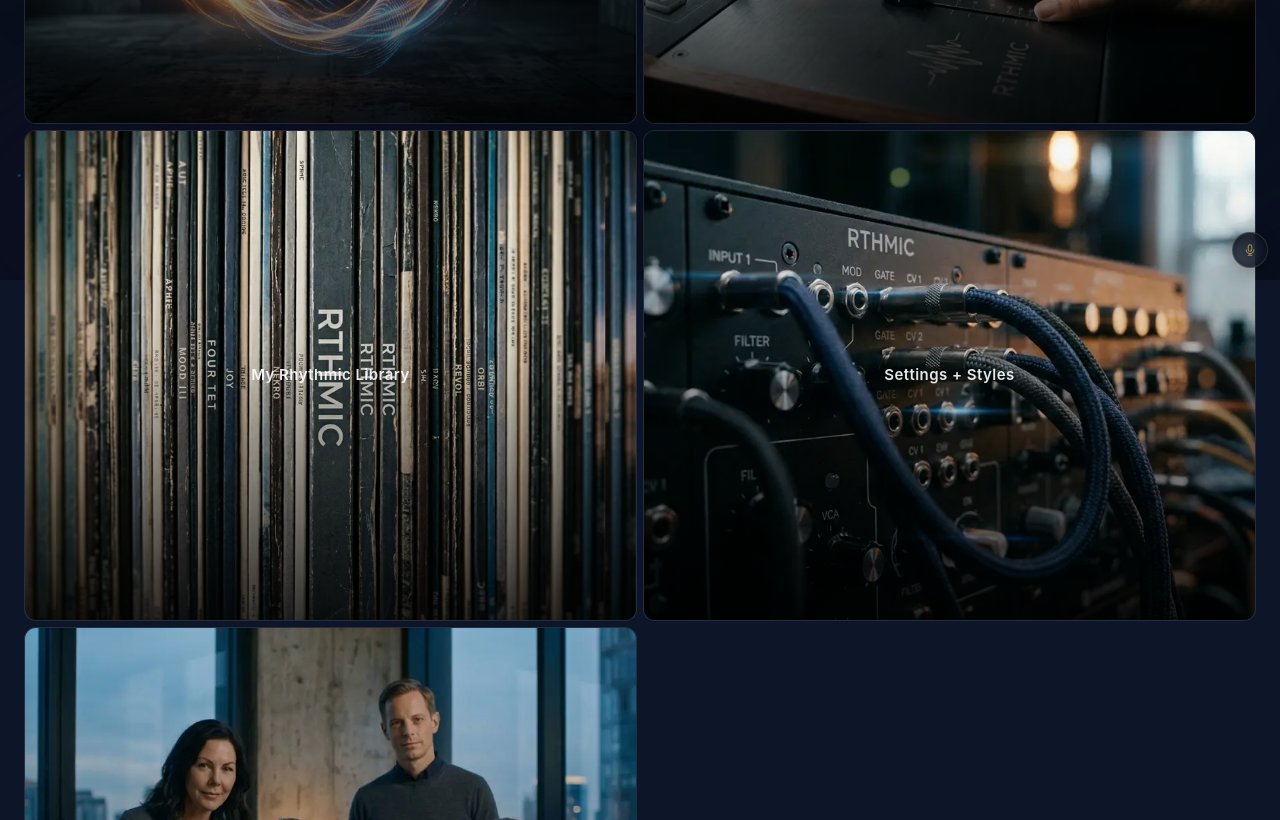
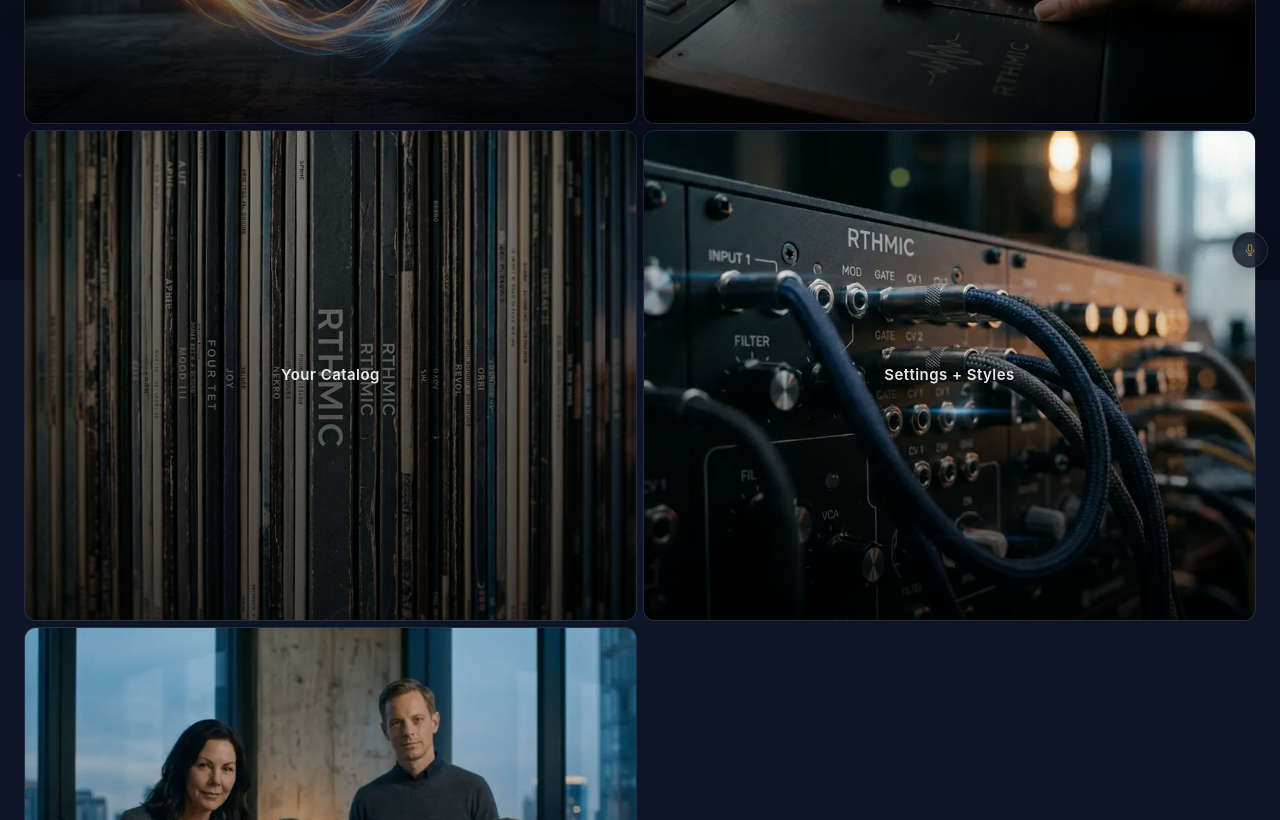
Before and after one commit to doug949/rthmic, a Next.js app: page / in a window 1280 px wide. Shown: the part 520-1340 px from the top of the page. Built offline with nearby package versions, Linux system fonts and the light colour scheme; no server answers.

Commit message:
Rename catalog home tile

```diff
--- a/app/page.tsx
+++ b/app/page.tsx
@@ -529,13 +529,14 @@
   accent: string;       // rgba for gradient tint when no image
   image?: string;
   imageScale?: number;  // scale > 1 crops in to hide white borders
+  scrim?: number;
   comingSoon?: boolean;
   adminOnly?: boolean;
   adminPreview?: boolean;
 }[] = [
   { id: "create", href: "/speak",     label: "Explore And Create",        shortLabel: "Explore And Create",     icon: <MicIcon />,     accent: "rgba(201,165,90,0.55)", image: "/images/tiles/optimized/create.webp" },
   { id: "right-now", href: "/speak?quick=1", label: "Simply Rthmic", shortLabel: "Simply Rthmic", subtitle: "Speak, get a Rthm", icon: <SituationIcon />, accent: "rgba(120,200,210,0.55)", image: "/images/tiles/optimized/in-the-moment.webp" },
-  { id: "my-rthms", href: "/library", label: "My Rhythmic Library",      shortLabel: "My Rhythmic Library",   icon: <PlayIcon />,    accent: "rgba(100,140,255,0.5)", image: "/images/tiles/optimized/my-rthms.webp" },
+  { id: "my-rthms", href: "/library", label: "Your Catalog",      shortLabel: "Your Catalog",   icon: <PlayIcon />,    accent: "rgba(100,140,255,0.5)", image: "/images/tiles/optimized/my-rthms.webp", scrim: 0.72 },
   { id: "bridge", href: "/bridge", label: "Rthmic Bridge", shortLabel: "Bridge", icon: <BridgeTileIcon />, accent: "rgba(180,160,140,0.55)", image: "/images/tiles/optimized/bridge.webp", adminOnly: true },
   { id: "invite", href: "/invite", label: "Rthmic Invite", shortLabel: "Invite", icon: <InviteTileIcon />, accent: "rgba(218,185,120,0.55)", image: "/images/tiles/optimized/invite.webp", adminOnly: true },
   { id: "rthmix", href: "/rthmix",    label: "Rthmixes",                shortLabel: "Rthmixes",     icon: <CassetteIcon />, accent: "rgba(230,155,60,0.5)", image: "/images/tiles/optimized/rthmix.webp", adminOnly: true },
@@ -587,7 +588,14 @@
         <div className="absolute inset-0" style={{ background: `radial-gradient(ellipse at 60% 30%, ${tile.accent} 0%, transparent 70%)` }} />
       )}
       {/* Bottom gradient */}
-      <div className="absolute inset-0" style={{ background: "linear-gradient(to top, rgba(0,0,0,0.78) 0%, rgba(0,0,0,0.15) 55%, transparent 100%)" }} />
+      <div
+        className="absolute inset-0"
+        style={{
+          background: tile.scrim
+            ? `linear-gradient(to top, rgba(0,0,0,${tile.scrim}) 0%, rgba(0,0,0,${Math.max(tile.scrim - 0.12, 0.45)}) 58%, rgba(0,0,0,${Math.max(tile.scrim - 0.24, 0.3)}) 100%)`
+            : "linear-gradient(to top, rgba(0,0,0,0.78) 0%, rgba(0,0,0,0.15) 55%, transparent 100%)",
+        }}
+      />
 
       {/* Coming soon badge */}
       {tile.comingSoon && (
```
